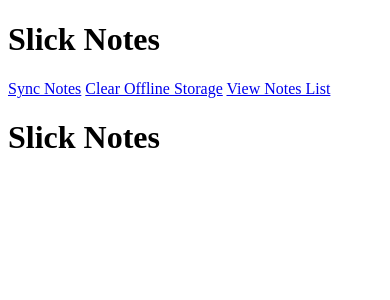
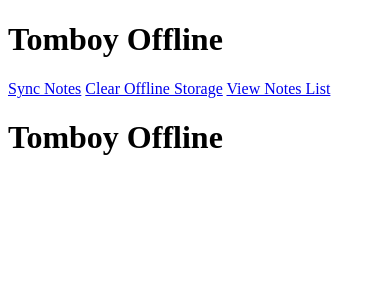
Before and after one commit to sandyarmstrong/snowy, a Django app: template mobile_notes/templates/mobile/index.html in a window 390 px wide. Shown: the top 300 px of the page. Run offline with Django 3.2, Linux system fonts and the light colour scheme; the template is opened without the code that fills it, so the values that code supplies are empty; parts of the project's set-up code (start-up, migrations or seed data) failed here and were passed over.

Commit message:
[mobile] Rename from "Slick Notes" to "Tomboy Offline"
Still stupid, but cracks me up for now.

```diff
--- a/mobile_notes/templates/mobile/index.html
+++ b/mobile_notes/templates/mobile/index.html
@@ -1,7 +1,7 @@
 <!DOCTYPE html>
 <html manifest="cache.manifest">
     <head>
-        <title>Slick Notes</title>
+        <title>Tomboy Offline</title>
         <link rel="stylesheet" href="{{ jquery_mobile_css_uri }}" />
         <script src="{{ jquery_uri }}"></script>
         <script src="{{ jquery_mobile_js_uri }}"></script>
@@ -11,7 +11,7 @@
     <body>
 
         <div data-role="page" id="main-page">
-            <div data-role="header"><h1>Slick Notes</h1></div>
+            <div data-role="header"><h1>Tomboy Offline</h1></div>
             <div data-role="content">
                 <a href="#" id="beginSync" data-role="button">Sync Notes</a>
                 <a href="#" id="wipe" data-role="button">Clear Offline Storage</a>
@@ -20,7 +20,7 @@
         </div>
 
         <div data-role="page" id="note-list-page">
-            <div data-role="header"><h1>Slick Notes</h1></div>
+            <div data-role="header"><h1>Tomboy Offline</h1></div>
             <div data-role="content">
                 <ul id="note-title-list" data-role="listview" />
             </div>
```
